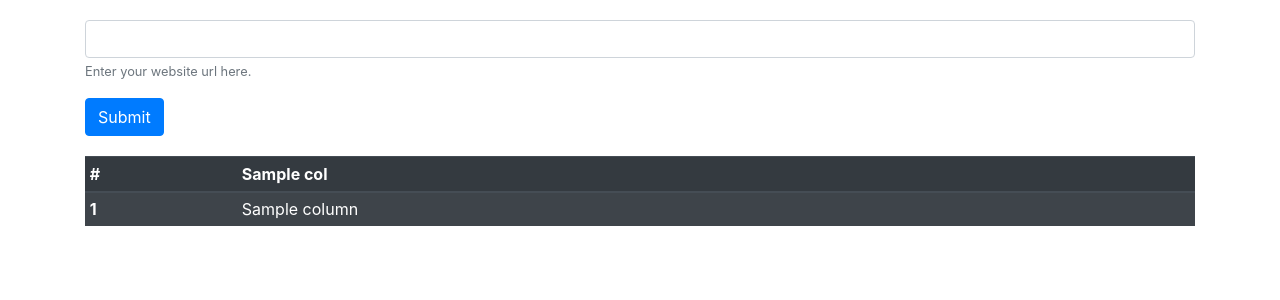
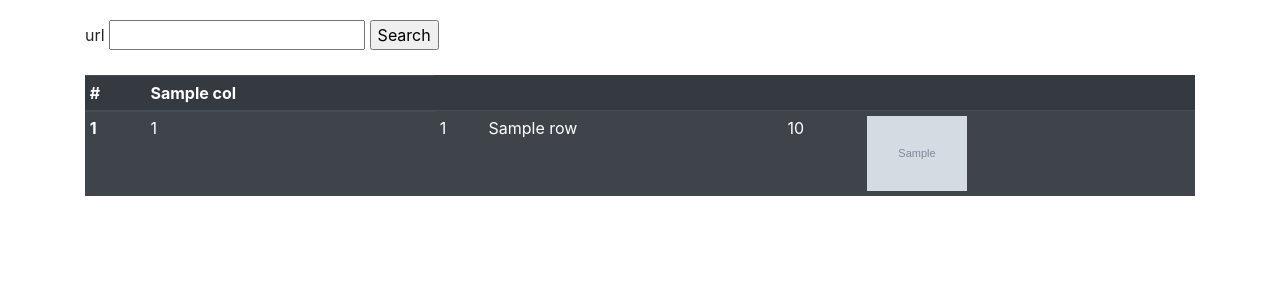
Before and after one commit to PhucDuy/vn_express_crawler, a Flask app: template templates/index.html in a window 1280 px wide. Shown: the top 300 px of the page. Run offline with Flask 2, Linux system fonts and the light colour scheme; the template is opened without the code that fills it: values that come from a table or form of the project are taken from there, most other values are stand-ins (such as "Sample title", 1, 10 or a date in 2020); grey boxes marked "Sample" are stand-in pictures; some libraries are stand-ins or nearby versions.

Commit message:
Add search form

```diff
--- a/app.py
+++ b/app.py
@@ -1,15 +1,37 @@
 
-from flask import Flask, render_template, request
+from flask import Flask, render_template, request, redirect
+
 from scripts.web_scraper import crawl_from_url
+from flask_wtf.csrf import CSRFProtect
+from flask_wtf import FlaskForm
+from wtforms import StringField
+from wtforms.validators import DataRequired
 
 app = Flask(__name__)
-BASE_URL = "https://tiki.vn/tivi/c5015?order=top_seller&src=c.5015.hamburger_menu_fly_out_banner"
+app.secret_key = 'the random string'
+csrf = CSRFProtect(app)
 
-@app.route('/')
+
+class UrlForm(FlaskForm):
+    url = StringField('url', validators=[DataRequired()])
+
+
+home_url = 'index.html'
+@app.route('/', methods=('GET', 'POST'))
 def index():
-    data = crawl_from_url(BASE_URL)
+    form = UrlForm()
+    if request.method == 'POST':
+        return search_products(form)
+    return render_template(home_url, form=form)
 
-    return render_template('index.html',data=data)
+
+def search_products(form):
+    if form.validate_on_submit():
+        print(form.url)
+        data = crawl_from_url(form.url.data)
+        return render_template(home_url, form=form, data=data)
+    return render_template(home_url, form=form)
+
 
 if __name__ == '__main__':
-  app.run(host='127.0.0.1', port=8000, debug=True)
+    app.run(host='127.0.0.1', port=8000, debug=True)
--- a/templates/index.html
+++ b/templates/index.html
@@ -1,5 +1,6 @@
 <!doctype html>
 <html lang="en">
+
 <head>
   <title>VN Express Crawler</title>
   <!-- Required meta tags -->
@@ -7,19 +8,24 @@
   <meta name="viewport" content="width=device-width, initial-scale=1, shrink-to-fit=no">
 
   <!-- Bootstrap CSS -->
-    <link rel="stylesheet" href="https://stackpath.bootstrapcdn.com/bootstrap/4.3.1/css/bootstrap.min.css" integrity="sha384-ggOyR0iXCbMQv3Xipma34MD+dH/1fQ784/j6cY/iJTQUOhcWr7x9JvoRxT2MZw1T" crossorigin="anonymous">
+  <link rel="stylesheet" href="https://stackpath.bootstrapcdn.com/bootstrap/4.3.1/css/bootstrap.min.css"
+    integrity="sha384-ggOyR0iXCbMQv3Xipma34MD+dH/1fQ784/j6cY/iJTQUOhcWr7x9JvoRxT2MZw1T" crossorigin="anonymous">
 </head>
+
 <body>
   <section class="url-input" style="padding: 20px 0px;">
     <div class="container">
-        <div class="form-group">
-          <input type="text" name="" id="" class="form-control" placeholder="" aria-describedby="helpId">
-          <small id="helpId" class="text-muted">Enter your website url here.</small>
-        </div>
-        <input name="" id="" class="btn btn-primary" type="button" value="Submit">
+      <form method="POST" action="/">
+          {{ form.hidden_tag() }}
+        {{ form.csrf_token }}
+        {{ form.url.label }} {{ form.url }}
+
+        <input type="submit" value="Search">
+      </form>
     </div>
   </section>
 
+  {% if data is defined %}
     <section class="crawl-data">
     <div class="container">
       <div class="table-responsive-sm">
@@ -36,21 +42,32 @@
             {% for index,row in data.iterrows() %}
             <tr>
               <th scope="row">{{index}}</th>
-                {% for column in row %}
-                <td>{{column}}</td>
-                {% endfor %}
+              <td>{{row['product_id']}}</td>
+              <td>{{row['seller_id']}}</td>
+              <td>{{row['title']}}</td>
+              <td>{{row['price']}}</td>
+              <td> <img src="{{row['image_url']}}" class="img-fluid" width=100 height=100 alt=""></td>
               {% endfor %}
         </table>
 
       </div>
     </div>
   </section>
+  {% endif %}
+
 
 
   <!-- Optional JavaScript -->
   <!-- jQuery first, then Popper.js, then Bootstrap JS -->
-    <script src="https://code.jquery.com/jquery-3.3.1.slim.min.js" integrity="sha384-q8i/X+965DzO0rT7abK41JStQIAqVgRVzpbzo5smXKp4YfRvH+8abtTE1Pi6jizo" crossorigin="anonymous"></script>
-    <script src="https://cdnjs.cloudflare.com/ajax/libs/popper.js/1.14.7/umd/popper.min.js" integrity="sha384-UO2eT0CpHqdSJQ6hJty5KVphtPhzWj9WO1clHTMGa3JDZwrnQq4sF86dIHNDz0W1" crossorigin="anonymous"></script>
-    <script src="https://stackpath.bootstrapcdn.com/bootstrap/4.3.1/js/bootstrap.min.js" integrity="sha384-JjSmVgyd0p3pXB1rRibZUAYoIIy6OrQ6VrjIEaFf/nJGzIxFDsf4x0xIM+B07jRM" crossorigin="anonymous"></script>
+  <script src="https://code.jquery.com/jquery-3.3.1.slim.min.js"
+    integrity="sha384-q8i/X+965DzO0rT7abK41JStQIAqVgRVzpbzo5smXKp4YfRvH+8abtTE1Pi6jizo"
+    crossorigin="anonymous"></script>
+  <script src="https://cdnjs.cloudflare.com/ajax/libs/popper.js/1.14.7/umd/popper.min.js"
+    integrity="sha384-UO2eT0CpHqdSJQ6hJty5KVphtPhzWj9WO1clHTMGa3JDZwrnQq4sF86dIHNDz0W1"
+    crossorigin="anonymous"></script>
+  <script src="https://stackpath.bootstrapcdn.com/bootstrap/4.3.1/js/bootstrap.min.js"
+    integrity="sha384-JjSmVgyd0p3pXB1rRibZUAYoIIy6OrQ6VrjIEaFf/nJGzIxFDsf4x0xIM+B07jRM"
+    crossorigin="anonymous"></script>
 </body>
+
 </html>
```
Also changed, not shown: scripts/web_scraper.py (+24 -23 lines). Lines whose indentation alone changed are shown as unchanged.
